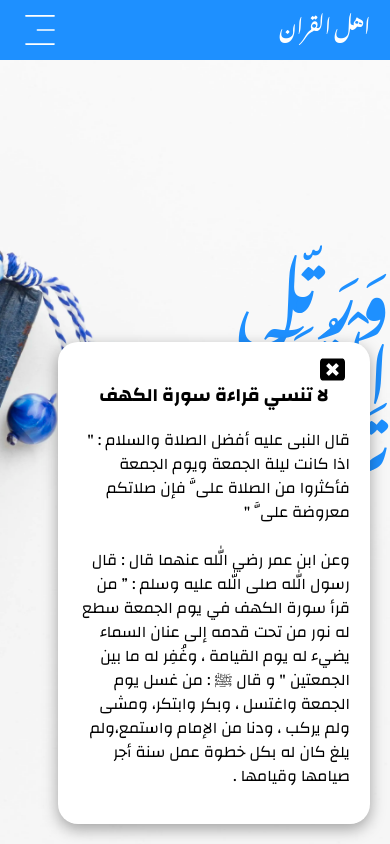
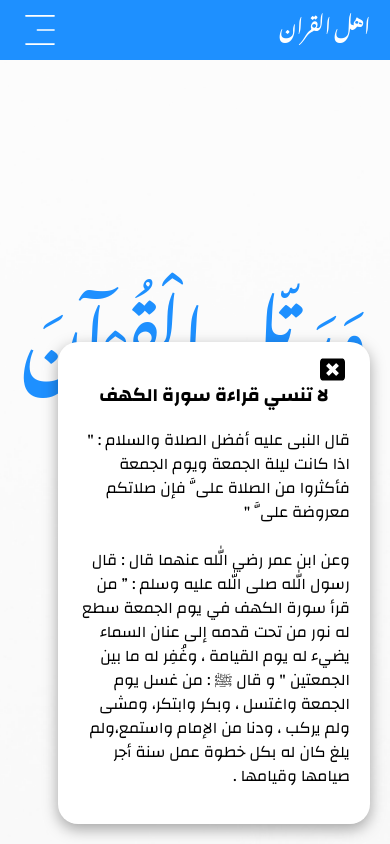
Before and after one commit to MohamedS16/ahl-al-quraan, a React (Vite) app: page / in a window 390 px wide. Shown: the top 844 px of the page. Built offline with nearby package versions, Linux system fonts and the light colour scheme; no server answers; the HTML template or start-up script is replaced by a standard one; a web font is replaced by a local one.

Commit message:
upd_css_for_mobile

```diff
--- a/src/components/Quraa/quraa.module.css
+++ b/src/components/Quraa/quraa.module.css
@@ -81,7 +81,7 @@
     border-radius: 5px;
     padding: 5px 10px;
     margin-bottom: 30px;
-    width: 300px;
+    max-width: 300px;
 }
 
 .search input::placeholder {
--- a/src/components/footer/Footer.tsx
+++ b/src/components/footer/Footer.tsx
@@ -10,10 +10,10 @@
                 <div className={styles.footer_top_right}>
                     <h3> عن الموقع </h3>
                     <ul>
-                        <li><Link to='https://www.mp3quran.net/'> التلاوات و المصحف عن طريق  : MP3 Quraan </Link></li>
-                        <li><Link to='https://aladhan.com/'> مواقيت الصلاة عن طريق  : الاذان </Link></li>
-                        <li><Link to='https://www.freepik.com/'> الصور المرئية عن طريق  : freepik</Link></li>
-                        <li><Link to='http://api.quran-tafseer.com/'> تفسير الايات عن طريق  : Quran Tafseer</Link></li>
+                        <li><Link target='_blank' to='https://www.mp3quran.net/'> التلاوات و المصحف عن طريق  : MP3 Quraan </Link></li>
+                        <li><Link target='_blank' to='https://aladhan.com/'> مواقيت الصلاة عن طريق  : الاذان </Link></li>
+                        <li><Link target='_blank' to='https://www.freepik.com/'> الصور المرئية عن طريق  : freepik</Link></li>
+                        <li><Link target='_blank' to='http://api.quran-tafseer.com/'> تفسير الايات عن طريق  : Quran Tafseer</Link></li>
                     </ul>
                 </div>
                 <div className={styles.footer_top_left}>
--- a/src/components/landing/landing.module.css
+++ b/src/components/landing/landing.module.css
@@ -39,3 +39,21 @@
     background-color: white;
     color: dodgerblue;
 }
+
+@media screen and (max-width : 910px) {
+    .textContent{
+        width: 100%;
+        height: 100%;
+        display: flex;
+        align-items: center;
+        justify-content: center;
+        flex-direction: column;
+        background-color: rgba(255, 255, 255, 0.4);
+        text-align: center;
+        /* line-height: 100px; */
+    }
+
+    .landingContainer{
+        background-position: right;
+    }
+}
--- a/src/components/moshafAllSwr/moshafallswr.module.css
+++ b/src/components/moshafAllSwr/moshafallswr.module.css
@@ -56,6 +56,7 @@
     width: 90vw;
     margin-top: 40px;
     display: flex;
+    flex-wrap: wrap;
     color: black;
     align-items: center;
     justify-content: space-between;
@@ -78,7 +79,7 @@
         border-bottom: 3px solid dodgerblue;
         border-radius: 5px;
         padding: 5px 10px;
-        width: 300px;
+        max-width: 300px;
     }
 
     .search input::placeholder {
--- a/src/components/moshafSora/moshafSora.module.css
+++ b/src/components/moshafSora/moshafSora.module.css
@@ -112,16 +112,12 @@
 
     .moshafContent{
         width: 100%;
+        padding: 50px 20px;
     }
 
-    /* .changeFontSize{
-        font-size: 18px;
-        right: 10px;
+    .moshafContainer{
+
+        padding: 100px 15px 15px;
     }
 
-    .changeFontSize button{
-        font-size: 20px;
-        padding: 5px 10px;
-
-    } */
 }
--- a/src/components/radio/radio.module.css
+++ b/src/components/radio/radio.module.css
@@ -30,10 +30,15 @@
     padding: 0px 20px;
     border-radius: 10px;
     width: 24vw;
+    flex-wrap: wrap;
     display: flex;
     align-items: center;
     justify-content: space-between;
     cursor: pointer;
+}
+
+.radios div p{
+    width: 90%;
 }
 
 .radios div:hover{
@@ -45,6 +50,7 @@
     color: white;
 }
 .radios svg{
+    margin-right: 10px;
     color: dodgerblue;
 }
 
@@ -73,3 +79,25 @@
     background-color: dodgerblue;
     color: white;
 }
+
+@media screen and (max-width : 700px) {
+    .radio_container{
+        padding: 20px;
+    }
+
+    .radios{
+        width: 100%;
+        padding: 50px 20px;
+        /* justify-content: right;  */
+        /* width: 24vw; */
+
+    }
+
+    .radios div{
+        width: 40%;
+    }
+
+    .radios div p{
+        width: 70%;
+    }
+}
--- a/src/index.css
+++ b/src/index.css
@@ -175,3 +175,10 @@
 h1{
   font-family: 'uthmani';
 } */
+
+@media screen and (max-width : 620px){
+
+  .rhap_volume-controls {
+      display: none !important;
+  }
+}
```
